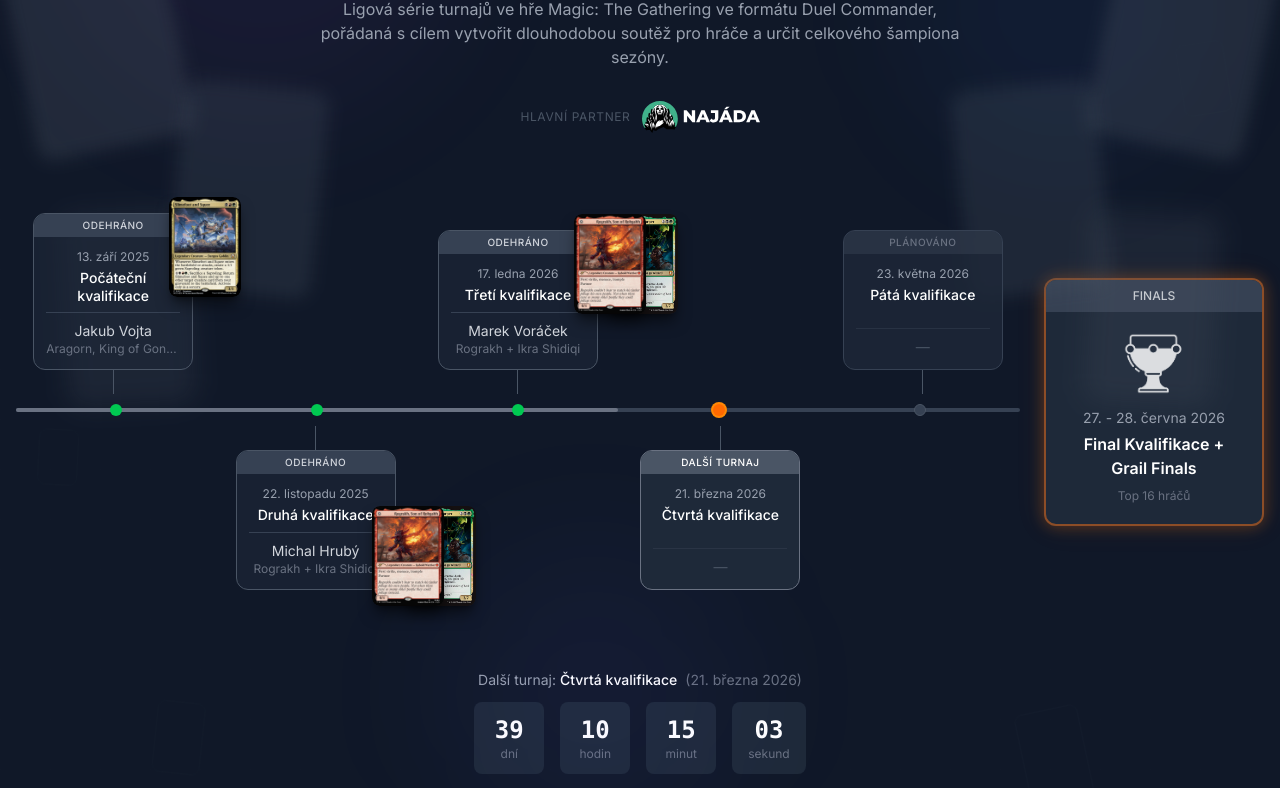
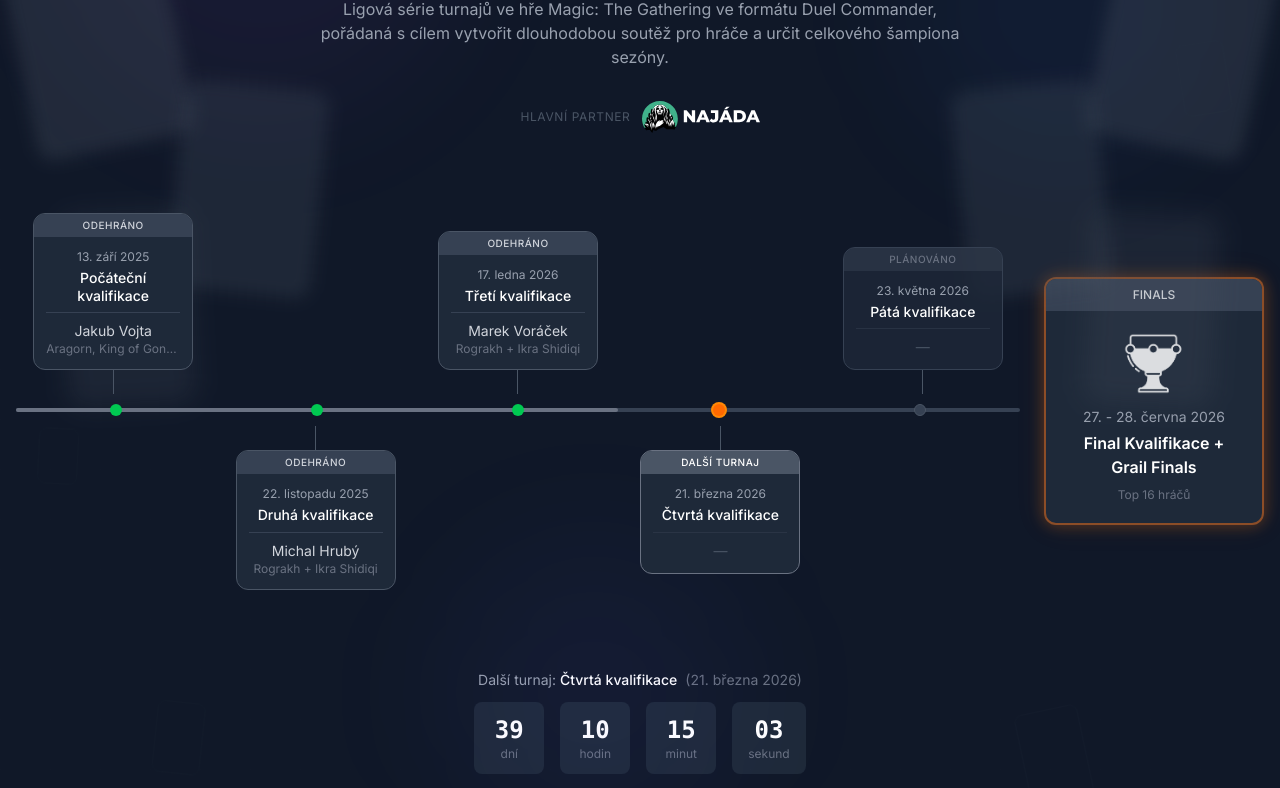
Before and after one commit to Nimirou/GrailWeb, a React (Vite) app: page / in a window 1280 px wide. Shown: the part 331-1119 px from the top of the page. Built offline with nearby package versions, Linux system fonts and the light colour scheme.

Commit message:
Expand timeline cards as panel on hover
- Commander cards now appear inside the expanded panel
- Panel expands smoothly with max-height animation
- Removed floating commander cards outside the box
- Cleaner popup-like experience

Co-Authored-By: Claude Opus 4.5 <noreply@anthropic.com>

```diff
--- a/src/components/TournamentRoadmap.tsx
+++ b/src/components/TournamentRoadmap.tsx
@@ -68,14 +68,13 @@ const TournamentRoadmap = () => {
     const winner = getWinner(tournament);
     const completed = isCompleted(tournament);
     const upcoming = isUpcoming(tournament);
+    const commanderImages = winner ? getCommanderImages(winner.deck) : [];
 
     return (
       <button
         key={tournament.id}
         onClick={() => scrollToTournament(tournament.id)}
-        className={`group flex flex-col items-center transition-all duration-300 hover:z-[9999] relative ${
-          position === 'top' ? 'hover:-translate-y-6' : 'hover:translate-y-6'
-        }`}
+        className={`group flex flex-col items-center transition-all duration-300 hover:z-[9999] relative`}
         style={{ width: '160px' }}
       >
         {position === 'bottom' && (
@@ -83,47 +82,15 @@ const TournamentRoadmap = () => {
         )}
 
         <div className="relative">
-          {/* Commander card(s) for completed tournaments */}
-          {completed && winner && (() => {
-            const images = getCommanderImages(winner.deck);
-            const isPartner = images.length > 1;
-            return (
-              <div
-                className={`absolute ${position === 'top' ? '-top-4 group-hover:-translate-y-32 group-hover:translate-x-24' : '-bottom-4 group-hover:translate-y-32 group-hover:translate-x-24'} ${isPartner ? '-right-20' : '-right-12'} flex z-20 group-hover:z-[10000] group-hover:scale-[2.5] transition-all duration-300 origin-center`}
-                style={{ willChange: 'transform' }}
-              >
-                {images.map((img, idx) => (
-                  <div
-                    key={idx}
-                    className={`rounded-lg overflow-hidden shadow-lg shadow-black/50 group-hover:rotate-0 transition-all duration-300 ${
-                      idx === 0 ? '' : '-ml-10 group-hover:-ml-2'
-                    }`}
-                    style={{
-                      zIndex: images.length - idx,
-                      width: '72px',
-                      height: '100px',
-                    }}
-                  >
-                    <img
-                      src={img}
-                      alt={`Commander ${idx + 1}`}
-                      className="w-full h-full object-cover rounded-lg"
-                    />
-                  </div>
-                ))}
-              </div>
-            );
-          })()}
-
           <div
-            className={`relative w-full rounded-xl overflow-hidden border transition-all duration-300 group-hover:scale-150 group-hover:shadow-2xl group-hover:shadow-black/70 ${
+            className={`relative rounded-xl overflow-hidden border transition-all duration-300 group-hover:shadow-2xl group-hover:shadow-black/70 ${
               completed
-                ? 'border-gray-600 bg-gray-800/60 group-hover:border-gray-400 group-hover:bg-gray-800'
+                ? 'border-gray-600 bg-gray-800 group-hover:border-gray-400'
                 : upcoming
-                  ? 'border-gray-500 bg-gray-800 group-hover:border-orange-500 group-hover:bg-gray-700'
-                  : 'border-gray-700 bg-gray-800/80 group-hover:border-gray-500 group-hover:bg-gray-800'
+                  ? 'border-gray-500 bg-gray-800 group-hover:border-orange-500'
+                  : 'border-gray-700 bg-gray-800/80 group-hover:border-gray-500'
             }`}
-            style={{ width: '160px', minHeight: '140px' }}
+            style={{ width: '160px' }}
           >
             {/* Status badge at top */}
             {(completed || upcoming) && (
@@ -139,7 +106,7 @@ const TournamentRoadmap = () => {
               </div>
             )}
 
-            <div className="p-3 flex flex-col" style={{ minHeight: '115px' }}>
+            <div className="p-3">
               <p className="text-xs text-gray-400 mb-1">
                 {tournament.date}
               </p>
@@ -148,8 +115,7 @@ const TournamentRoadmap = () => {
                 {tournament.name}
               </p>
 
-              <div className="flex-1" />
-
+              {/* Winner info - always show section for consistent height */}
               {winner ? (
                 <div className="mt-2 pt-2 border-t border-gray-700">
                   <p className="text-gray-300 text-sm truncate">
@@ -162,6 +128,30 @@ const TournamentRoadmap = () => {
               ) : (
                 <div className="mt-2 pt-2 border-t border-gray-700/50">
                   <p className="text-gray-600 text-sm">—</p>
+                </div>
+              )}
+
+              {/* Commander cards - hidden by default, shown on hover */}
+              {completed && winner && (
+                <div className="overflow-hidden transition-all duration-300 max-h-0 group-hover:max-h-40 group-hover:mt-3 group-hover:pt-3 group-hover:border-t group-hover:border-gray-700">
+                  <div className="flex justify-center gap-2">
+                    {commanderImages.map((img, idx) => (
+                      <div
+                        key={idx}
+                        className="rounded-lg overflow-hidden shadow-lg shadow-black/50"
+                        style={{
+                          width: commanderImages.length > 1 ? '60px' : '80px',
+                          height: commanderImages.length > 1 ? '84px' : '112px',
+                        }}
+                      >
+                        <img
+                          src={img}
+                          alt={`Commander ${idx + 1}`}
+                          className="w-full h-full object-cover"
+                        />
+                      </div>
+                    ))}
+                  </div>
                 </div>
               )}
             </div>
```
